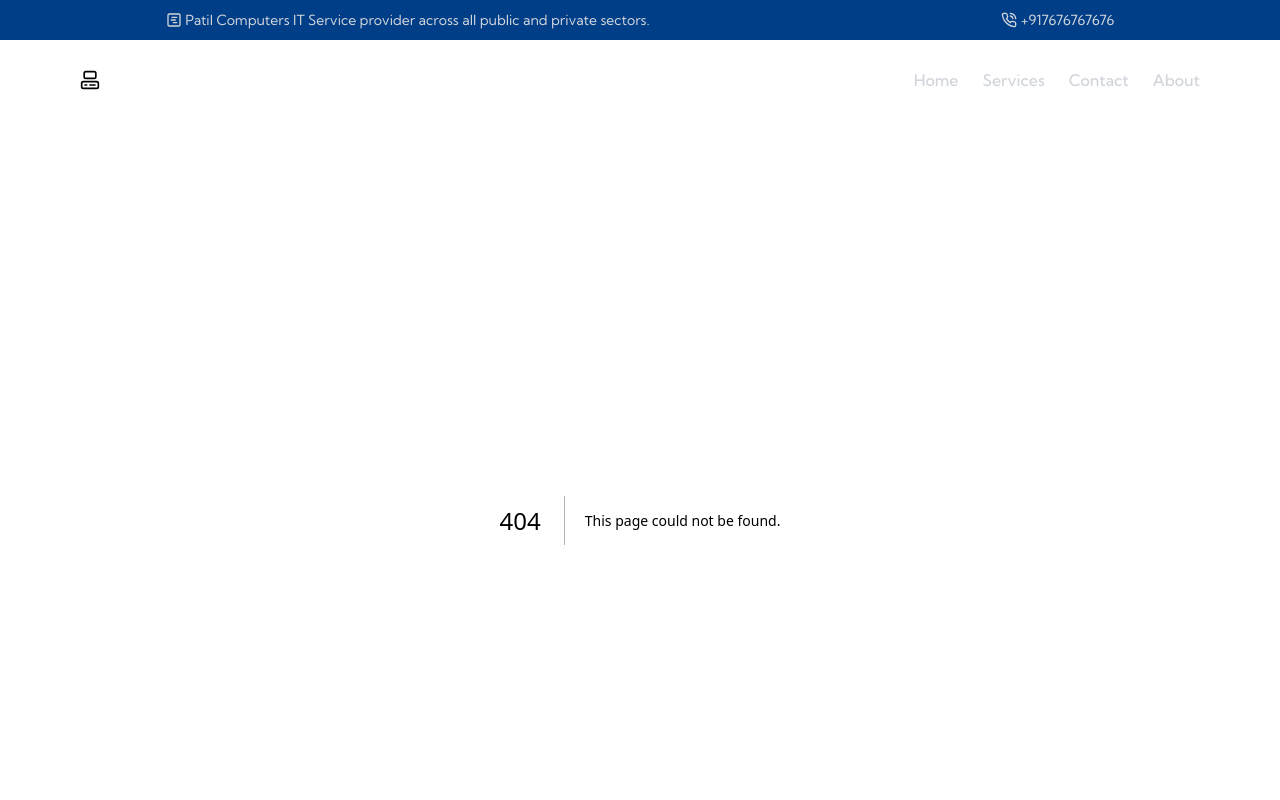
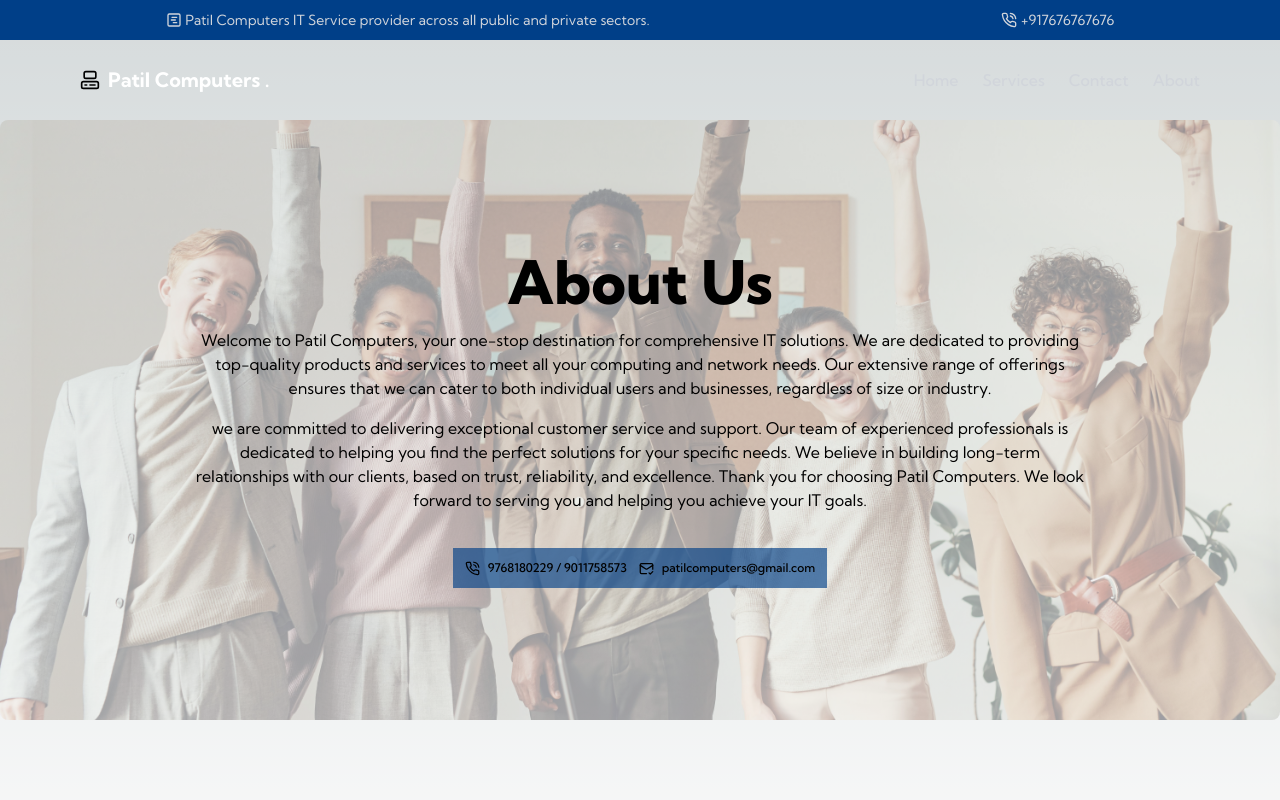
Before and after one commit to prathmesh61/patilcomputers-project, a Next.js app: page /about-us in a window 1280 px wide. Before the commit this address had no page. Shown: the top 800 px of the page. Built offline with nearby package versions, Linux system fonts and the light colour scheme.

Commit message:
about page done

```diff
--- /dev/null
+++ b/app/(pages)/about-us/page.tsx
@@ -0,0 +1,45 @@
+import React from "react"
+import img from "@/public/images/about-us-img.jpg"
+import Image from "next/image"
+import { MailCheck, PhoneCall } from "lucide-react"
+
+const AboutUs = () => {
+  return (
+    <section className="relative w-full">
+      <Image
+        src={img}
+        alt="about-us-Image"
+        width={100}
+        height={100}
+        sizes="500px"
+        className="aspect-square h-[600px] w-screen rounded-lg object-cover opacity-35"
+      />
+      <div className="absolute top-0 mx-auto flex h-full w-full flex-col items-center justify-center gap-4 px-4">
+        <h1 className="text-6xl font-extrabold">About Us</h1>
+        <p className="max-w-4xl text-wrap text-center text-sm lg:text-base">
+          Welcome to Patil Computers, your one-stop destination for comprehensive IT solutions. We
+          are dedicated to providing top-quality products and services to meet all your computing
+          and network needs. Our extensive range of offerings ensures that we can cater to both
+          individual users and businesses, regardless of size or industry.
+        </p>
+        <p className="max-w-4xl text-wrap text-center text-sm lg:text-base">
+          we are committed to delivering exceptional customer service and support. Our team of
+          experienced professionals is dedicated to helping you find the perfect solutions for your
+          specific needs. We believe in building long-term relationships with our clients, based on
+          trust, reliability, and excellence. Thank you for choosing Patil Computers. We look
+          forward to serving you and helping you achieve your IT goals.
+        </p>
+        <div className="mt-5 flex flex-wrap gap-3 bg-brand-dark/65 p-3">
+          <p className="flex items-center gap-2 text-xs font-medium">
+            <PhoneCall size={15} /> 9768180229 / 9011758573
+          </p>
+          <p className="flex items-center gap-2 text-xs font-medium">
+            <MailCheck size={15} /> patilcomputers@gmail.com
+          </p>
+        </div>
+      </div>
+    </section>
+  )
+}
+
+export default AboutUs
--- /dev/null
+++ b/app/(pages)/service/page.tsx
@@ -0,0 +1,7 @@
+import React from "react"
+
+const Services = () => {
+  return <div>Services</div>
+}
+
+export default Services
```
Also changed, not shown: public/images/about-us-img.jpg (added).
